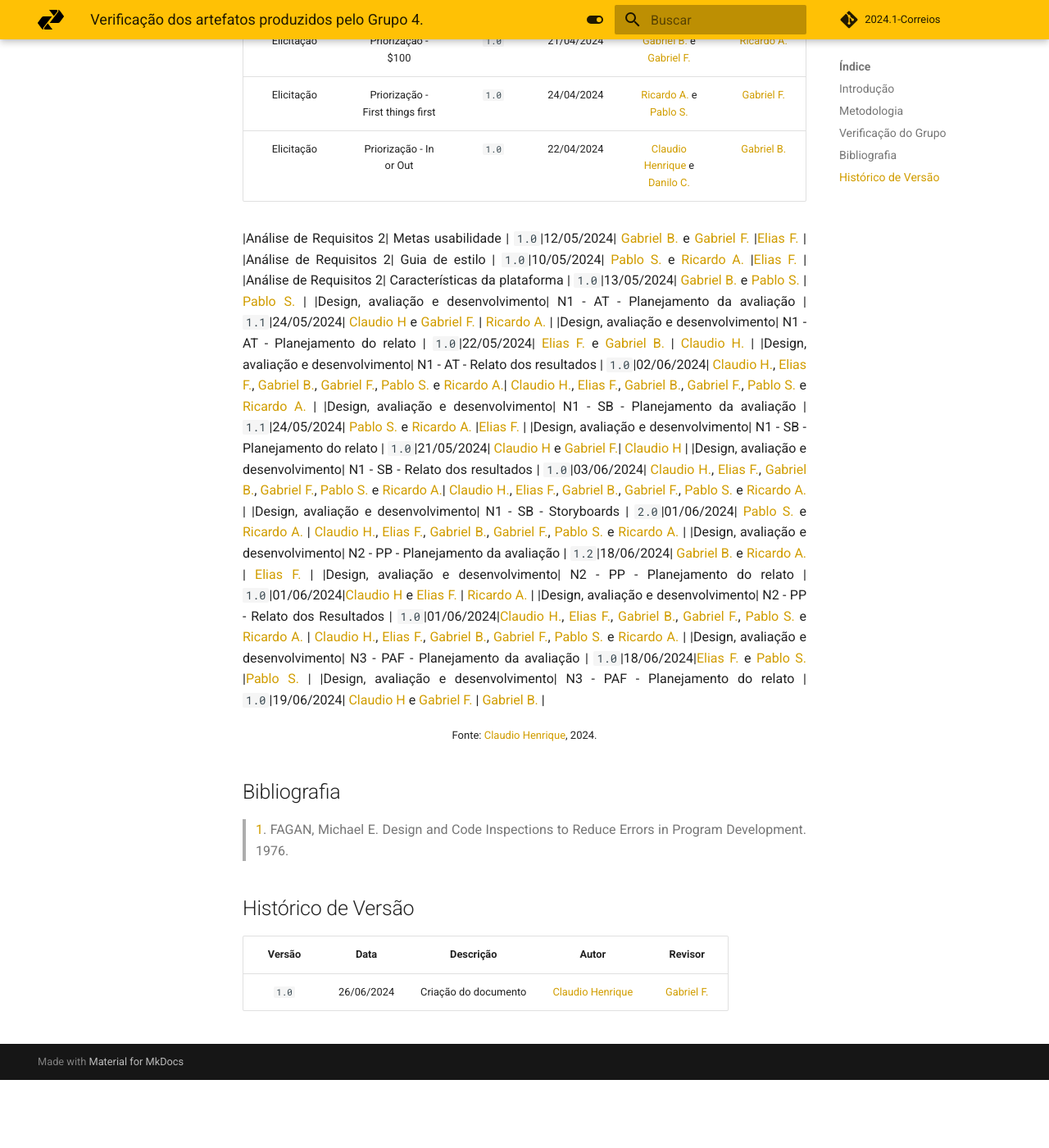
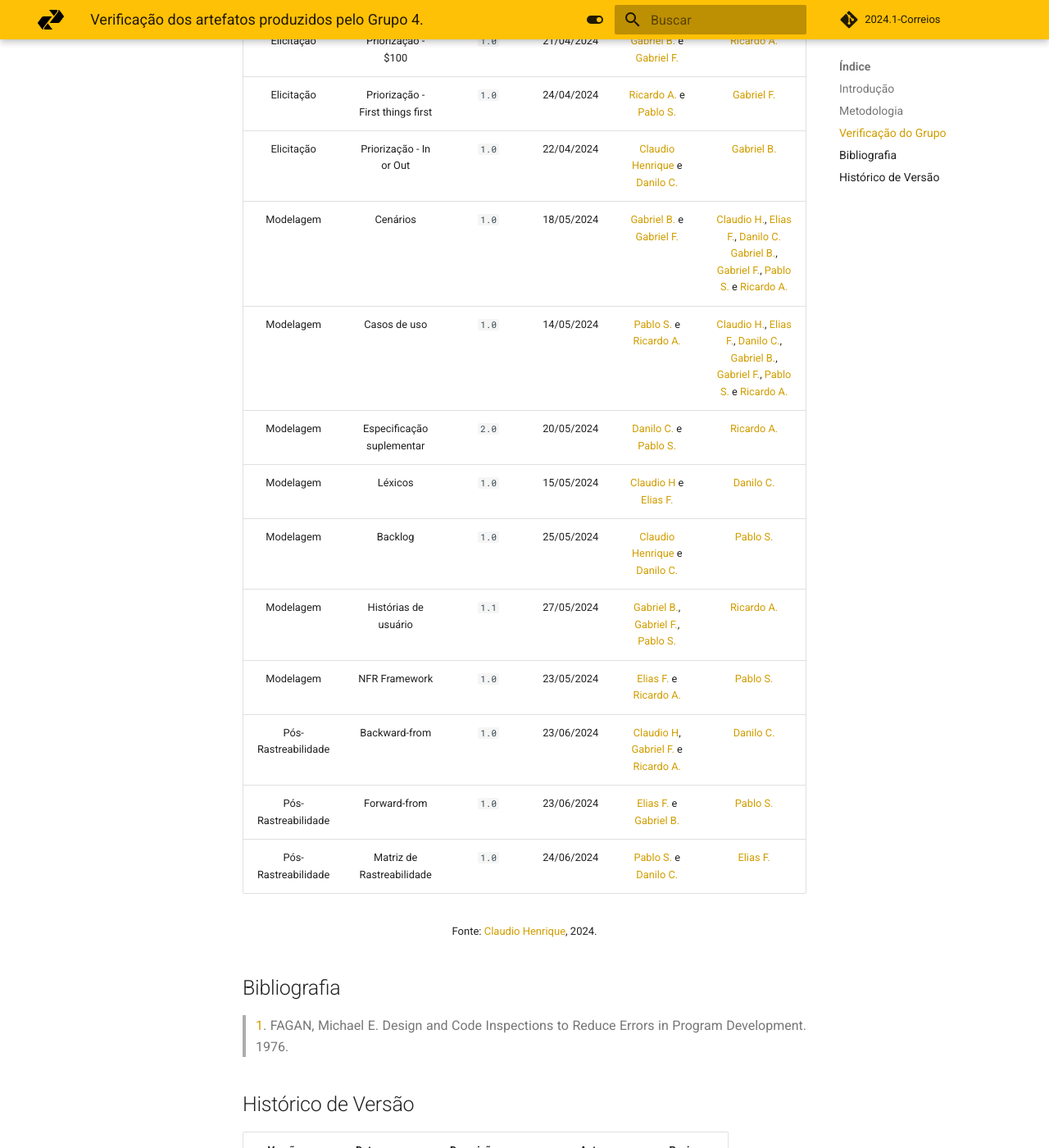
Before and after one commit to Requisitos-de-Software/2024.1-Serasa, an MkDocs documentation site: the page built from docs/verificacao/grupo/planejamento_geral.md, in a window 1280 px wide and 1400 px high, scrolled down 1414 px. Shown: the whole window at 82% size. Built offline with MkDocs 1.6.1 and Material for MkDocs 9.7.7, drawn with Linux system fonts in a browser that asks for light colours; comment, search, counter and statistics services are not loaded; before the commit the page ends 2731 px from its top, so only the background shows below that.

Commit message:
add planej geral

```diff
--- a/docs/verificacao/grupo/planejamento_geral.md
+++ b/docs/verificacao/grupo/planejamento_geral.md
@@ -29,23 +29,16 @@ Abaixo, na tabela 1, está como será a organização do grupo 3 para realizar a
 |Elicitação| Priorização - $100	 | `1.0`|21/04/2024|  [Gabriel B.][GabrielBGH] e [Gabriel F.][GabrielFGH] |[Ricardo A.][RicardoGH] |
 |Elicitação|Priorização - First things first | `1.0`|24/04/2024|  [Ricardo A.][RicardoGH] e [Pablo S.][PabloGH]  |  [Gabriel F.][GabrielFGH]  |
 |Elicitação| Priorização - In or Out | `1.0`|22/04/2024|  [Claudio Henrique][ClaudioGH]  e [Danilo C.][DaniloGH] | [Gabriel B.][GabrielBGH] |
-
-
-|Análise de Requisitos 2| Metas usabilidade | `1.0`|12/05/2024| [Gabriel B.][GabrielBGH] e [Gabriel F.][GabrielFGH] |[Elias F.][EliasGH] |
-|Análise de Requisitos 2| Guia de estilo | `1.0`|10/05/2024| [Pablo S.][PabloGH] e [Ricardo A.][RicardoGH] |[Elias F.][EliasGH]  |
-|Análise de Requisitos 2| Características da plataforma | `1.0`|13/05/2024| [Gabriel B.][GabrielBGH] e [Pablo S.][PabloGH] |  [Pablo S.][PabloGH] |
-|Design, avaliação e desenvolvimento| N1 - AT - Planejamento da avaliação | `1.1`|24/05/2024| [Claudio H][ClaudioGH] e [Gabriel F.][GabrielFGH] | [Ricardo A.][RicardoGH] |
-|Design, avaliação e desenvolvimento| N1 - AT - Planejamento do relato | `1.0`|22/05/2024| [Elias F.][EliasGH] e [Gabriel B.][GabrielBGH] |   [Claudio H.][ClaudioGH]  |
-|Design, avaliação e desenvolvimento| N1 - AT - Relato dos resultados | `1.0`|02/06/2024|  [Claudio H.][ClaudioGH], [Elias F.][EliasGH], [Gabriel B.][GabrielBGH], [Gabriel F.][GabrielFGH], [Pablo S.][PabloGH] e [Ricardo A.][RicardoGH]| [Claudio H.][ClaudioGH], [Elias F.][EliasGH], [Gabriel B.][GabrielBGH], [Gabriel F.][GabrielFGH], [Pablo S.][PabloGH] e [Ricardo A.][RicardoGH]  |
-|Design, avaliação e desenvolvimento| N1 - SB - Planejamento da avaliação | `1.1`|24/05/2024|  [Pablo S.][PabloGH] e [Ricardo A.][RicardoGH] |[Elias F.][EliasGH] |
-|Design, avaliação e desenvolvimento| N1 - SB - Planejamento do relato	 | `1.0`|21/05/2024| [Claudio H][ClaudioGH] e [Gabriel F.][GabrielFGH]| [Claudio H][ClaudioGH]   |
-|Design, avaliação e desenvolvimento| N1 - SB - Relato dos resultados	 | `1.0`|03/06/2024|  [Claudio H.][ClaudioGH], [Elias F.][EliasGH], [Gabriel B.][GabrielBGH], [Gabriel F.][GabrielFGH], [Pablo S.][PabloGH] e [Ricardo A.][RicardoGH]| [Claudio H.][ClaudioGH], [Elias F.][EliasGH], [Gabriel B.][GabrielBGH], [Gabriel F.][GabrielFGH], [Pablo S.][PabloGH] e [Ricardo A.][RicardoGH]  |
-|Design, avaliação e desenvolvimento| N1 - SB - Storyboards	 | `2.0`|01/06/2024| [Pablo S.][PabloGH] e [Ricardo A.][RicardoGH] | [Claudio H.][ClaudioGH], [Elias F.][EliasGH], [Gabriel B.][GabrielBGH], [Gabriel F.][GabrielFGH], [Pablo S.][PabloGH] e [Ricardo A.][RicardoGH]  |
-|Design, avaliação e desenvolvimento| N2 - PP - Planejamento da avaliação	 | `1.2`|18/06/2024|  [Gabriel B.][GabrielBGH] e [Ricardo A.][RicardoGH]  | [Elias F.][EliasGH]   |
-|Design, avaliação e desenvolvimento| N2 - PP - Planejamento do relato	 | `1.0`|01/06/2024|[Claudio H][ClaudioGH] e [Elias F.][EliasGH] | [Ricardo A.][RicardoGH]   |
-|Design, avaliação e desenvolvimento| N2 - PP - Relato dos Resultados	 | `1.0`|01/06/2024|[Claudio H.][ClaudioGH], [Elias F.][EliasGH], [Gabriel B.][GabrielBGH], [Gabriel F.][GabrielFGH], [Pablo S.][PabloGH] e [Ricardo A.][RicardoGH] | [Claudio H.][ClaudioGH], [Elias F.][EliasGH], [Gabriel B.][GabrielBGH], [Gabriel F.][GabrielFGH], [Pablo S.][PabloGH] e [Ricardo A.][RicardoGH]   |
-|Design, avaliação e desenvolvimento| N3 - PAF - Planejamento da avaliação	 | `1.0`|18/06/2024|[Elias F.][EliasGH] e [Pablo S.][PabloGH] |[Pablo S.][PabloGH]  |
-|Design, avaliação e desenvolvimento| N3 - PAF - Planejamento do relato | `1.0`|19/06/2024| [Claudio H][ClaudioGH] e [Gabriel F.][GabrielFGH] | [Gabriel B.][GabrielBGH]  |
+|Modelagem| Cenários | `1.0`|18/05/2024| [Gabriel B.][GabrielBGH] e [Gabriel F.][GabrielFGH] |[Claudio H.][ClaudioGH], [Elias F.][EliasGH], [Danilo C.][DaniloGH] [Gabriel B.][GabrielBGH], [Gabriel F.][GabrielFGH], [Pablo S.][PabloGH] e [Ricardo A.][RicardoGH] |
+|Modelagem| Casos de uso | `1.0`|14/05/2024| [Pablo S.][PabloGH] e [Ricardo A.][RicardoGH] |[Claudio H.][ClaudioGH], [Elias F.][EliasGH], [Danilo C.][DaniloGH], [Gabriel B.][GabrielBGH], [Gabriel F.][GabrielFGH], [Pablo S.][PabloGH] e [Ricardo A.][RicardoGH] |
+|Modelagem| Especificação suplementar | `2.0`|20/05/2024|[Danilo C.][DaniloGH] e [Pablo S.][PabloGH] | [Ricardo A.][RicardoGH] |
+|Modelagem| Léxicos | `1.0`|15/05/2024| [Claudio H][ClaudioGH] e  [Elias F.][EliasGH] | [Danilo C.][DaniloGH] |
+|Modelagem| Backlog | `1.0`|25/05/2024| [Claudio Henrique][ClaudioGH]  e [Danilo C.][DaniloGH]  |   [Pablo S.][PabloGH]  |
+|Modelagem| Histórias de usuário | `1.1`|27/05/2024|  [Gabriel B.][GabrielBGH], [Gabriel F.][GabrielFGH], [Pablo S.][PabloGH]|  [Ricardo A.][RicardoGH]  |
+|Modelagem| NFR Framework | `1.0`|23/05/2024|  [Elias F.][EliasGH] e [Ricardo A.][RicardoGH] | [Pablo S.][PabloGH] |
+|Pós-Rastreabilidade| Backward-from	 | `1.0`|23/06/2024| [Claudio H][ClaudioGH], [Gabriel F.][GabrielFGH] e  [Ricardo A.][RicardoGH] | [Danilo C.][DaniloGH]  |
+|Pós-Rastreabilidade| Forward-from	 | `1.0`|23/06/2024| [Elias F.][EliasGH] e [Gabriel B.][GabrielBGH]  | [Pablo S.][PabloGH] |
+|Pós-Rastreabilidade| Matriz de Rastreabilidade | `1.0`|24/06/2024| [Pablo S.][PabloGH] e [Danilo C.][DaniloGH] |  [Elias F.][EliasGH]  |
 
 <font size="2"><p style="text-align: center">Fonte: [Claudio Henrique][ClaudioGH], 2024.</p></font>
 
```
